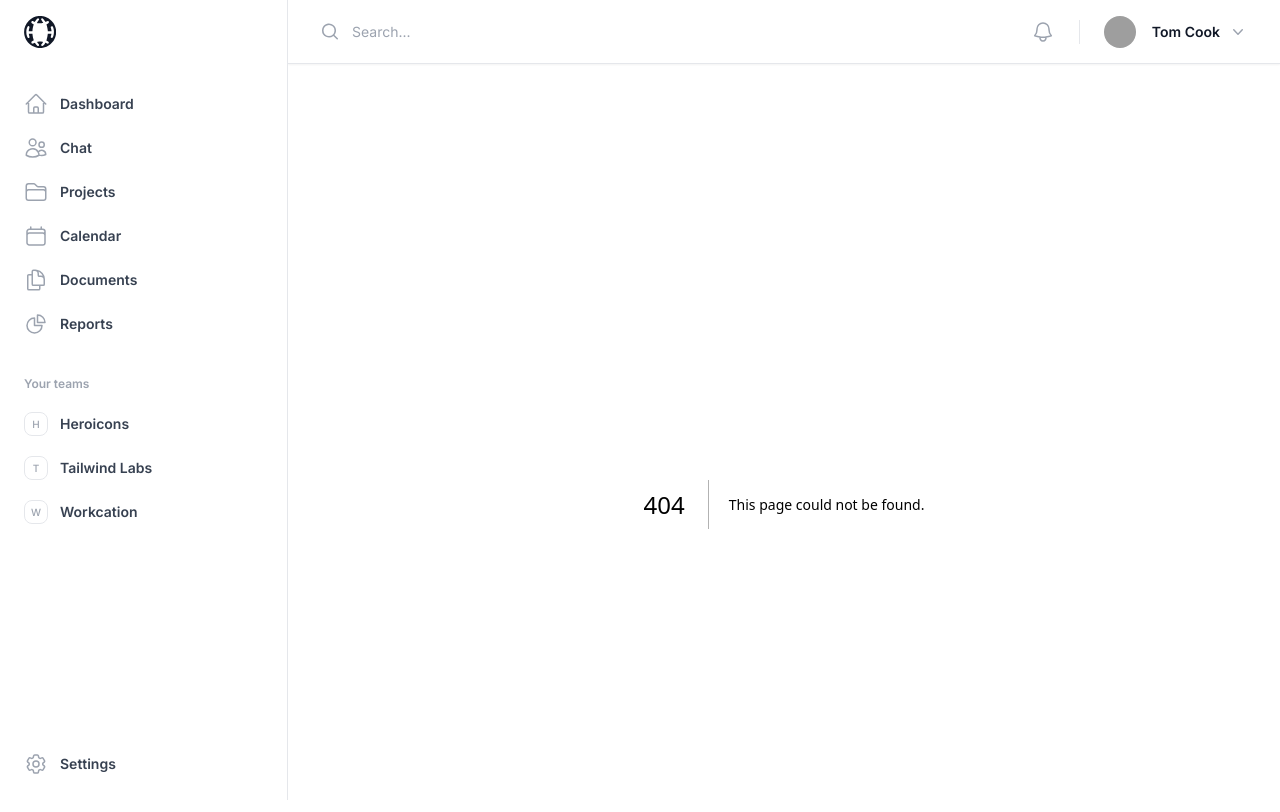
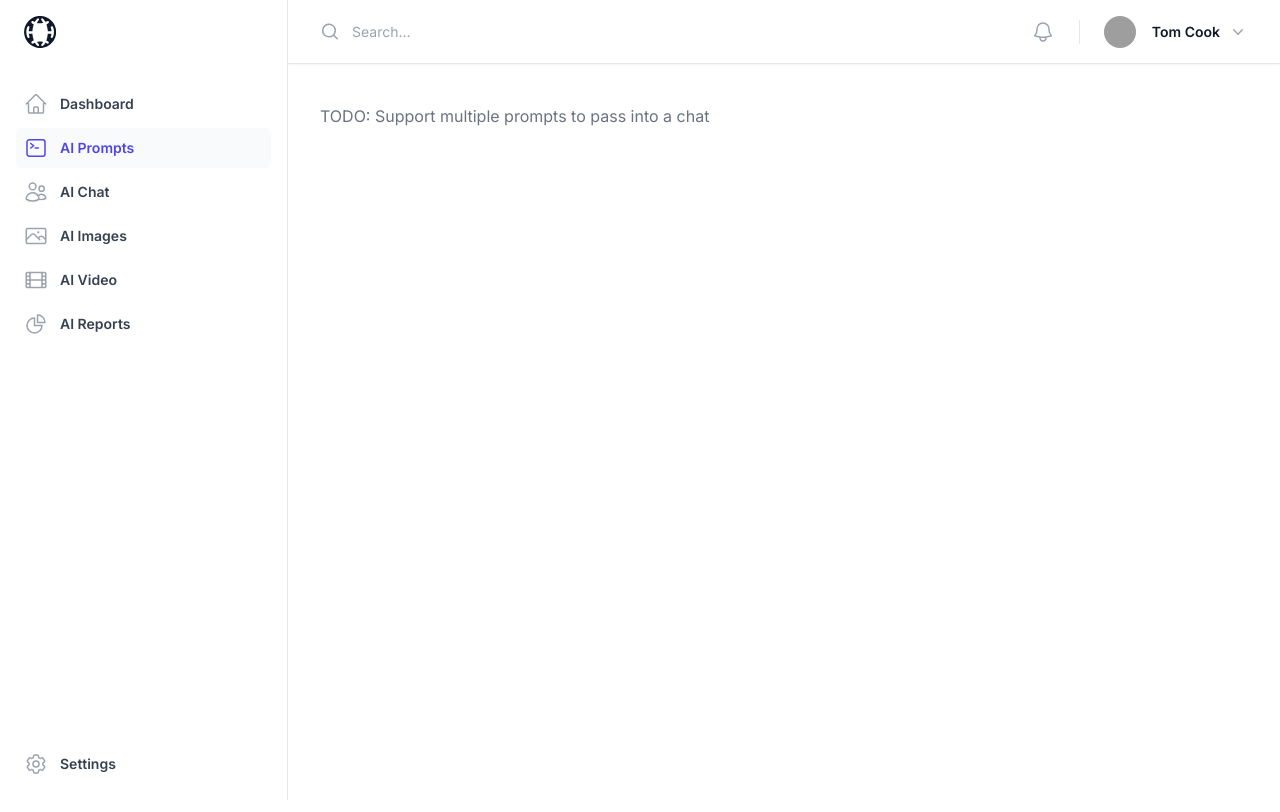
Before and after one commit to DaveHudson/basechat, a Next.js app: page /prompts in a window 1280 px wide. Before the commit this address had no page. Shown: the top 812 px of the page. Built offline with nearby package versions, Linux system fonts and the light colour scheme; grey boxes are pictures that could not be loaded.

Commit message:
Navigation & shell pages

```diff
--- a/app/chat/page.tsx
+++ b/app/chat/page.tsx
@@ -1,5 +1,3 @@
-"use client";
-
 import PromptContainer from "../components/prompt-container";
 
 export default function Chat() {
--- a/app/components/app.tsx
+++ b/app/components/app.tsx
@@ -4,12 +4,12 @@ import { Dialog, Menu, Transition } from "@headlessui/react";
 import {
   Bars3Icon,
   BellIcon,
-  CalendarIcon,
+  CommandLineIcon,
   ChartPieIcon,
   Cog6ToothIcon,
-  DocumentDuplicateIcon,
-  FolderIcon,
+  FilmIcon,
   HomeIcon,
+  PhotoIcon,
   UsersIcon,
   XMarkIcon,
 } from "@heroicons/react/24/outline";
@@ -24,18 +24,13 @@ export default function App({ children }: { children: React.ReactNode }) {
 
   const navigation = [
     { name: "Dashboard", href: "/", icon: HomeIcon, current: pathname === "/" },
-    { name: "Chat", href: "/chat", icon: UsersIcon, current: pathname === "/chat" },
-    { name: "Projects", href: "/projects", icon: FolderIcon, current: pathname === "/projects" },
-    { name: "Calendar", href: "/calendar", icon: CalendarIcon, current: pathname === "/calendar" },
-    { name: "Documents", href: "/documents", icon: DocumentDuplicateIcon, current: pathname === "/documents" },
-    { name: "Reports", href: "/reports", icon: ChartPieIcon, current: pathname === "/reports" },
+    { name: "AI Prompts", href: "/prompts", icon: CommandLineIcon, current: pathname === "/prompts" },
+    { name: "AI Chat", href: "/chat", icon: UsersIcon, current: pathname === "/chat" },
+    { name: "AI Images", href: "/images", icon: PhotoIcon, current: pathname === "/images" },
+    { name: "AI Video", href: "/videos", icon: FilmIcon, current: pathname === "/videos" },
+    { name: "AI Reports", href: "/reports", icon: ChartPieIcon, current: pathname === "/reports" },
   ];
 
-  const teams = [
-    { id: 1, name: "Heroicons", href: "#", initial: "H", current: false },
-    { id: 2, name: "Tailwind Labs", href: "#", initial: "T", current: false },
-    { id: 3, name: "Workcation", href: "#", initial: "W", current: false },
-  ];
   const userNavigation = [
     { name: "Your profile", href: "#" },
     { name: "Sign out", href: "#" },
@@ -126,36 +121,6 @@ export default function App({ children }: { children: React.ReactNode }) {
                             ))}
                           </ul>
                         </li>
-                        <li>
-                          <div className="text-xs font-semibold leading-6 text-gray-400">Your teams</div>
-                          <ul role="list" className="-mx-2 mt-2 space-y-1">
-                            {teams.map((team) => (
-                              <li key={team.name}>
-                                <Link
-                                  href={team.href}
-                                  className={classNames(
-                                    team.current
-                                      ? "bg-gray-50 text-indigo-600"
-                                      : "text-gray-700 dark:text-gray-300 hover:text-indigo-600 hover:bg-gray-50 dark:hover:text-gray-300 dark:hover:bg-gray-700",
-                                    "group flex gap-x-3 rounded-md p-2 text-sm leading-6 font-semibold"
-                                  )}
-                                >
-                                  <span
-                                    className={classNames(
-                                      team.current
-                                        ? "text-indigo-600 border-indigo-600"
-                                        : "text-gray-400 border-gray-200 dark:border-gray-700 group-hover:border-indigo-600 group-hover:text-indigo-600",
-                                      "flex h-6 w-6 shrink-0 items-center justify-center rounded-lg border text-[0.625rem] font-medium "
-                                    )}
-                                  >
-                                    {team.initial}
-                                  </span>
-                                  <span className="truncate">{team.name}</span>
-                                </Link>
-                              </li>
-                            ))}
-                          </ul>
-                        </li>
                         <li className="mt-auto">
                           <Link
                             href="/settings"
@@ -219,36 +184,6 @@ export default function App({ children }: { children: React.ReactNode }) {
                             aria-hidden="true"
                           />
                           {item.name}
-                        </Link>
-                      </li>
-                    ))}
-                  </ul>
-                </li>
-                <li>
-                  <div className="text-xs font-semibold leading-6 text-gray-400">Your teams</div>
-                  <ul role="list" className="-mx-2 mt-2 space-y-1">
-                    {teams.map((team) => (
-                      <li key={team.name}>
-                        <Link
-                          href={team.href}
-                          className={classNames(
-                            team.current
-                              ? "bg-gray-50 text-indigo-600"
-                              : "text-gray-700 dark:text-gray-300 hover:text-indigo-600 hover:bg-gray-50 dark:hover:text-gray-300 dark:hover:bg-gray-700",
-                            "group flex gap-x-3 rounded-md p-2 text-sm leading-6 font-semibold"
-                          )}
-                        >
-                          <span
-                            className={classNames(
-                              team.current
-                                ? "text-indigo-600 border-indigo-600"
-                                : "text-gray-400 border-gray-200 dark:border-gray-700 group-hover:border-indigo-600 group-hover:text-indigo-600",
-                              "flex h-6 w-6 shrink-0 items-center justify-center rounded-lg border text-[0.625rem] font-medium"
-                            )}
-                          >
-                            {team.initial}
-                          </span>
-                          <span className="truncate">{team.name}</span>
                         </Link>
                       </li>
                     ))}
--- /dev/null
+++ b/app/images/page.tsx
@@ -0,0 +1,3 @@
+export default function Chat() {
+  return <div className="flex flex-col">TODO: AI generated images</div>;
+}
--- /dev/null
+++ b/app/prompts/page.tsx
@@ -0,0 +1,3 @@
+export default function Chat() {
+  return <div className="flex flex-col">TODO: Support multiple prompts to pass into a chat</div>;
+}
--- /dev/null
+++ b/app/reports/page.tsx
@@ -0,0 +1,3 @@
+export default function Chat() {
+  return <div className="flex flex-col">TODO: Reporting on AI calls</div>;
+}
--- /dev/null
+++ b/app/videos/page.tsx
@@ -0,0 +1,3 @@
+export default function Chat() {
+  return <div className="flex flex-col">TODO: AI generated videos</div>;
+}
```
